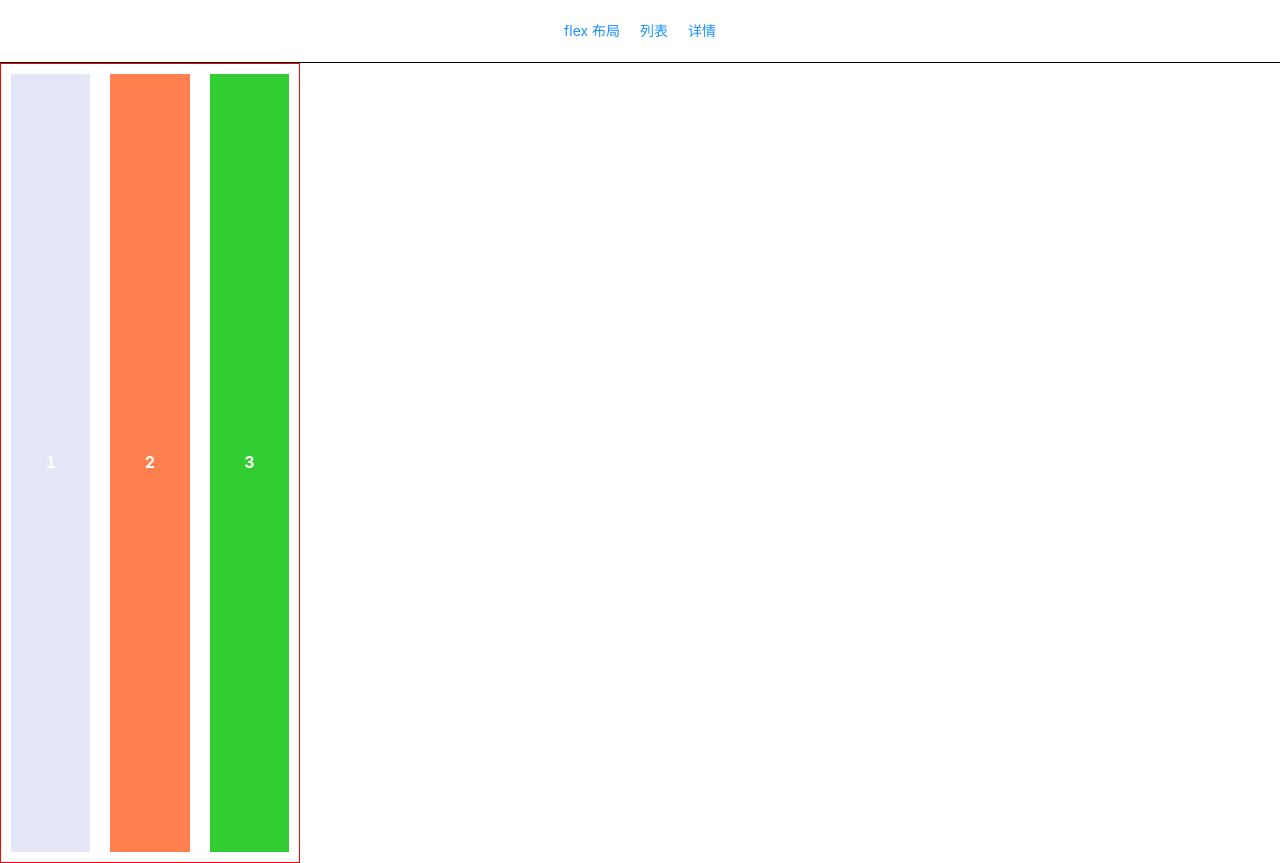
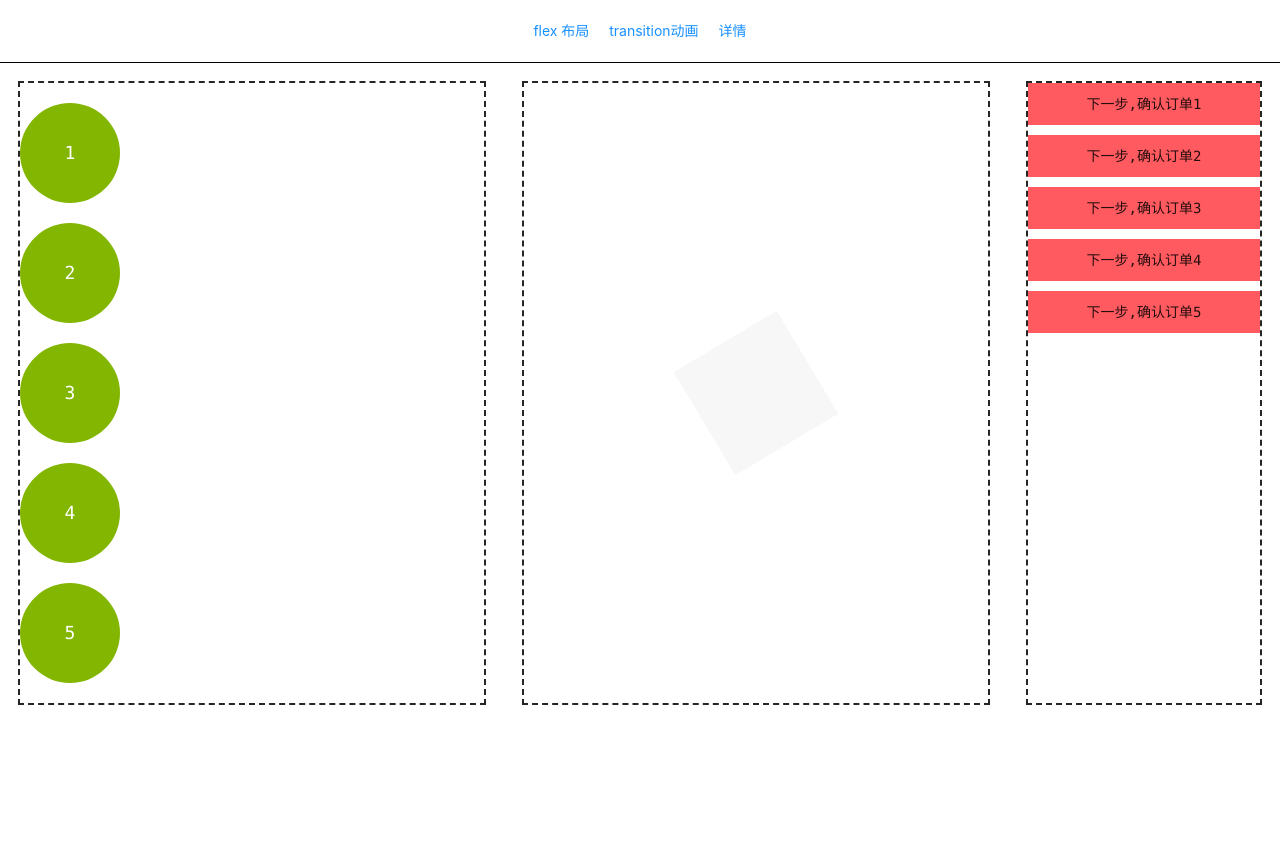
Before and after one commit to zhangruixue012/my-react-17, a React app: page / in a window 1280 px wide. After the commit the page ends 800 px from the top, so only its background shows below. Built offline with nearby package versions, Linux system fonts and the light colour scheme.

Commit message:
transition && animation

```diff
--- a/src/App.js
+++ b/src/App.js
@@ -2,7 +2,8 @@ import React from 'react';
 import { BrowserRouter, Link, Routes, Route} from 'react-router-dom';
 import RouterDetail from './pages/router-detail'
 import RouterList from './pages/router-list'
-import Index from "./pages/flexLayout";
+import FlexLayout from "./pages/flexLayout";
+import Transition from "./pages/transition";
 import './App.css';
 
 
@@ -12,8 +13,8 @@ const menuList = [
         path: '/flex-layout'
     },
     {
-        name: '列表',
-        path: '/list'
+        name: 'transition动画',
+        path: '/transition'
     },
     {
         name: '详情',
@@ -39,9 +40,9 @@ function App() {
                 {/*</Switch>*/}
 
                 <Routes>
-                    <Route path='/' element={<Index />}></Route>
-                    <Route path='/flex-layout' element={<Index />}></Route>
-                    <Route path='/list' element={<RouterList />} ></Route>
+                    <Route path='/' element={<Transition />}></Route>
+                    <Route path='/flex-layout' element={<FlexLayout />}></Route>
+                    <Route path='/transition' element={<Transition />} ></Route>
                     <Route path='/detail' element={<RouterDetail />} ></Route>
                 </Routes>
             </BrowserRouter>
--- /dev/null
+++ b/src/pages/transition/index.css
@@ -0,0 +1,103 @@
+.demo-content {
+    display: flex;
+}
+
+/*
+ transition
+ */
+
+* { padding: 0;margin: 0;box-sizing: border-box;}
+
+.t-demo { width: 600px;margin: 20px; outline: 2px dashed; }
+
+.t-demo pre { transition: 2s;position: relative;left: 0;width: 100px;height: 100px;margin: 20px 0;
+    border-radius: 50%;font-size: 18px;text-align: center;line-height: 100px;background: #82B600;color:#fff;  }
+
+.t-demo:hover pre { left: 500px;color: red;}
+
+/*.t-demo pre:nth-child(1) { transition-property: none;transition-duration: 0s;}*/
+
+/*.t-demo pre:nth-child(2) { transition-property: all; transition-duration: 1s;}*/
+
+/*.t-demo pre:nth-child(3) { transition-property: left; transition-duration: 2s;}*/
+
+/*.t-demo pre:nth-child(4) { transition-property: left, color;line-height: 30px;padding: 20px 0; transition-duration: 3s;}*/
+
+
+
+.t-demo pre:nth-child(1) { transition-timing-function: ease;}
+
+.t-demo pre:nth-child(2) { transition-timing-function: linear;}
+
+.t-demo pre:nth-child(3) { transition-timing-function: ease-out; }
+
+.t-demo pre:nth-child(4) { transition-timing-function: cubic-bezier(0.8,0,0,0.8);}
+
+.t-demo pre:nth-child(5) { transition-timing-function: steps(3,start);}
+
+
+/**
+transform
+ */
+
+
+.transform-demo { width: 300px;margin: 20px; outline: 2px dashed; }
+
+.transform-chunk {
+    padding: 10px 20px;
+    background-color: #FF5A5F;
+    margin-bottom: 10px;
+    /*-webkit-transition:all 1s ease-in-out;*/
+    /*-moz-transition:all 1s ease-in-out*/
+}
+
+.transform-chunk {
+    -webkit-transition:all 1s ease-in-out;
+    -moz-transition:all 1s ease-in-out
+}
+
+.transform-chunk1:hover{
+    -webkit-transform:rotate(360deg);
+    -moz-transform:rotate(360deg);
+}
+
+.transform-chunk2:hover{
+    -webkit-transform:skew(-20deg);
+    -moz-transform:skew(-20deg);
+}
+
+.transform-chunk3:hover{
+    -webkit-transform:scale(0.5);
+    -moz-transform:scale(0.5);
+}
+
+.transform-chunk4:hover {
+    -webkit-transform:scale(0.5);
+    -moz-transform:scale(0.5);
+    transition: transform 3s steps(3,start);
+}
+
+/**
+animation
+ */
+
+
+.animation-demo { width: 600px;margin: 20px; outline: 2px dashed; display: flex;justify-content: center; align-items: center}
+
+.load-border {
+    width: 120px;
+    height: 120px;
+    background: url(./loading.jpeg) no-repeat center center;
+    -webkit-animation: gif 1.4s infinite linear;
+    animation: gif 1.4s infinite linear;
+}
+@keyframes gif {
+    0% {
+        -webkit-transform: rotate(0deg);
+        transform: rotate(0deg);
+    }
+    100% {
+        -webkit-transform: rotate(360deg);
+        transform: rotate(360deg);
+    }
+}
--- /dev/null
+++ b/src/pages/transition/index.js
@@ -0,0 +1,40 @@
+import './index.css';
+
+function Transition() {
+    return(
+        <div className="demo-content">
+            <div className="t-demo">
+                <pre>1</pre>
+                <pre>2</pre>
+                <pre>3</pre>
+                <pre>4</pre>
+                <pre>5</pre>
+            </div>
+
+            <div className="animation-demo">
+                <div className="load-border"></div>
+            </div>
+
+            <div className="transform-demo">
+
+                <pre className="transform-chunk transform-chunk1">
+                    下一步,确认订单1
+                </pre>
+                <pre className="transform-chunk transform-chunk2">
+                    下一步,确认订单2
+                </pre>
+                <pre className="transform-chunk transform-chunk3">
+                    下一步,确认订单3
+                </pre>
+                <pre className="transform-chunk transform-chunk4">
+                    下一步,确认订单4
+                </pre>
+                <pre className="transform-chunk transform-chunk5">
+                    下一步,确认订单5
+                </pre>
+            </div>
+        </div>
+        )
+}
+
+export default Transition;
```
Also changed, not shown: src/pages/transition/loading.jpeg (added).
